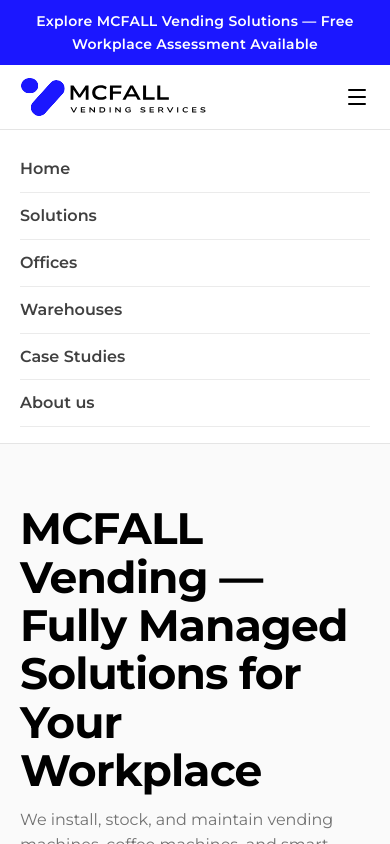
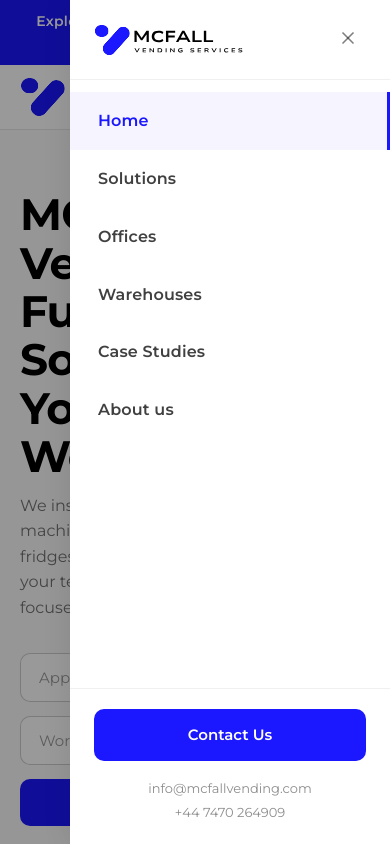
Before and after one commit to workmshaheen/mcfall-vending, a Next.js app: page / in a window 390 px wide. Both pictures are taken after a click on the button "Toggle menu". Shown: the top 844 px of the page. Built offline with nearby package versions, Linux system fonts and the light colour scheme.

Commit message:
Redesign mobile menu as slide-in drawer with overlay

```diff
--- a/components/Layout.tsx
+++ b/components/Layout.tsx
@@ -1,4 +1,4 @@
-import React, { useState } from 'react';
+import React, { useState, useEffect } from 'react';
 import Link from 'next/link';
 import { useRouter } from 'next/router';
 import { imgLogo } from '../lib/images';
@@ -20,6 +20,15 @@
   const [menuOpen, setMenuOpen] = useState(false);
   const router = useRouter();
 
+  useEffect(() => {
+    if (menuOpen) {
+      document.body.style.overflow = 'hidden';
+    } else {
+      document.body.style.overflow = '';
+    }
+    return () => { document.body.style.overflow = ''; };
+  }, [menuOpen]);
+
   return (
     <>
       {/* ── Announcement Bar ── */}
@@ -32,7 +41,7 @@
         <div className="header-inner">
           {/* Hamburger */}
           <button
-            className="hamburger-btn"
+            className={`hamburger-btn${menuOpen ? ' hamburger-open' : ''}`}
             onClick={() => setMenuOpen(!menuOpen)}
             aria-label="Toggle menu"
           >
@@ -66,18 +75,43 @@
             </Link>
           </div>
         </div>
+      </header>
 
-        {/* Mobile Menu */}
-        {menuOpen && (
-          <div className="mobile-menu">
-            {NAV_LINKS.map((l) => (
-              <Link key={l.label} href={l.href} onClick={() => setMenuOpen(false)}>
-                {l.label}
-              </Link>
-            ))}
+      {/* ── Mobile Drawer Overlay ── */}
+      <div className={`drawer-overlay${menuOpen ? ' drawer-overlay--visible' : ''}`} onClick={() => setMenuOpen(false)} />
+
+      {/* ── Mobile Drawer ── */}
+      <nav className={`mobile-drawer${menuOpen ? ' mobile-drawer--open' : ''}`}>
+        <div className="mobile-drawer-header">
+          <Link href="/" className="mobile-drawer-logo" onClick={() => setMenuOpen(false)}>
+            <img src={imgLogo} alt="MCFALL Vending Services" />
+          </Link>
+          <button className="mobile-drawer-close" onClick={() => setMenuOpen(false)} aria-label="Close menu">
+            <svg xmlns="http://www.w3.org/2000/svg" width="20" height="20" viewBox="0 0 24 24" fill="none" stroke="currentColor" strokeWidth="2" strokeLinecap="round" strokeLinejoin="round"><line x1="18" y1="6" x2="6" y2="18"/><line x1="6" y1="6" x2="18" y2="18"/></svg>
+          </button>
+        </div>
+        <div className="mobile-drawer-links">
+          {NAV_LINKS.map((l) => (
+            <Link
+              key={l.label}
+              href={l.href}
+              className={router.pathname === l.href ? 'active' : ''}
+              onClick={() => setMenuOpen(false)}
+            >
+              {l.label}
+            </Link>
+          ))}
+        </div>
+        <div className="mobile-drawer-footer">
+          <Link href="/contact" className="mobile-drawer-cta" onClick={() => setMenuOpen(false)}>
+            Contact Us
+          </Link>
+          <div className="mobile-drawer-contact">
+            <p>info@mcfallvending.com</p>
+            <p>+44 7470 264909</p>
           </div>
-        )}
-      </header>
+        </div>
+      </nav>
 
       {/* ── Main Content ── */}
       <main id="MainContent">{children}</main>
--- a/styles/globals.css
+++ b/styles/globals.css
@@ -131,31 +131,153 @@
   border: none;
   padding: 4px;
   cursor: pointer;
+  z-index: 1001;
 }
 
 .hamburger-btn span {
   display: block;
-  width: 18px;
+  width: 20px;
   height: 2px;
   background: #000;
-  border-radius: 1px;
-}
-
-.mobile-menu {
-  border-top: 1px solid rgba(0, 0, 0, 0.1);
-  padding: 16px 20px;
+  border-radius: 2px;
+  transition: transform 0.3s ease, opacity 0.3s ease;
+}
+
+.hamburger-open span:nth-child(1) {
+  transform: rotate(45deg) translate(4px, 4px);
+}
+
+.hamburger-open span:nth-child(2) {
+  opacity: 0;
+}
+
+.hamburger-open span:nth-child(3) {
+  transform: rotate(-45deg) translate(4px, -4px);
+}
+
+/* ── Drawer Overlay ── */
+.drawer-overlay {
+  position: fixed;
+  inset: 0;
+  background: rgba(0, 0, 0, 0.4);
+  z-index: 998;
+  opacity: 0;
+  pointer-events: none;
+  transition: opacity 0.3s ease;
+}
+
+.drawer-overlay--visible {
+  opacity: 1;
+  pointer-events: auto;
+}
+
+/* ── Mobile Drawer ── */
+.mobile-drawer {
+  position: fixed;
+  top: 0;
+  right: 0;
+  width: 320px;
+  max-width: 85vw;
+  height: 100vh;
+  height: 100dvh;
   background: #fff;
+  z-index: 999;
+  transform: translateX(100%);
+  transition: transform 0.35s cubic-bezier(0.4, 0, 0.2, 1);
   display: flex;
   flex-direction: column;
-}
-
-.mobile-menu a {
+  box-shadow: -4px 0 24px rgba(0, 0, 0, 0.08);
+}
+
+.mobile-drawer--open {
+  transform: translateX(0);
+}
+
+.mobile-drawer-header {
+  display: flex;
+  align-items: center;
+  justify-content: space-between;
+  padding: 20px 24px;
+  border-bottom: 1px solid rgba(0, 0, 0, 0.06);
+}
+
+.mobile-drawer-logo img {
+  height: 32px;
+  width: auto;
+}
+
+.mobile-drawer-close {
+  background: none;
+  border: none;
+  padding: 8px;
+  cursor: pointer;
+  color: rgba(0, 0, 0, 0.5);
+  border-radius: 8px;
+  transition: background 0.2s, color 0.2s;
+}
+
+.mobile-drawer-close:hover {
+  background: rgba(0, 0, 0, 0.04);
+  color: #000;
+}
+
+.mobile-drawer-links {
+  flex: 1;
+  padding: 12px 0;
+  overflow-y: auto;
+}
+
+.mobile-drawer-links a {
+  display: flex;
+  align-items: center;
+  padding: 16px 28px;
   font-size: 1.6rem;
   font-weight: 600;
   color: rgba(0, 0, 0, 0.75);
-  padding: 10px 0;
-  border-bottom: 1px solid rgba(0, 0, 0, 0.08);
+  transition: background 0.2s, color 0.2s;
+  letter-spacing: 0.01em;
+}
+
+.mobile-drawer-links a:hover {
+  background: rgba(0, 0, 0, 0.03);
+}
+
+.mobile-drawer-links a.active {
+  color: #1b17ff;
+  background: rgba(27, 23, 255, 0.04);
+  border-right: 3px solid #1b17ff;
+}
+
+.mobile-drawer-footer {
+  padding: 20px 24px;
+  border-top: 1px solid rgba(0, 0, 0, 0.06);
+}
+
+.mobile-drawer-cta {
   display: block;
+  text-align: center;
+  padding: 14px 24px;
+  background: #1b17ff;
+  color: #fff !important;
+  border-radius: 10px;
+  font-size: 1.5rem;
+  font-weight: 600;
+  transition: background 0.3s;
+  margin-bottom: 16px;
+}
+
+.mobile-drawer-cta:hover {
+  background: #000;
+}
+
+.mobile-drawer-contact {
+  text-align: center;
+}
+
+.mobile-drawer-contact p {
+  font-size: 1.3rem;
+  color: rgba(0, 0, 0, 0.45);
+  line-height: 1.8;
 }
 
 /* ── Footer ── */
@@ -1645,6 +1767,10 @@
     order: 1;
   }
 
+  .mobile-drawer {
+    display: flex;
+  }
+
   .hero-form-grid {
     grid-template-columns: 1fr;
     gap: 40px;
```
